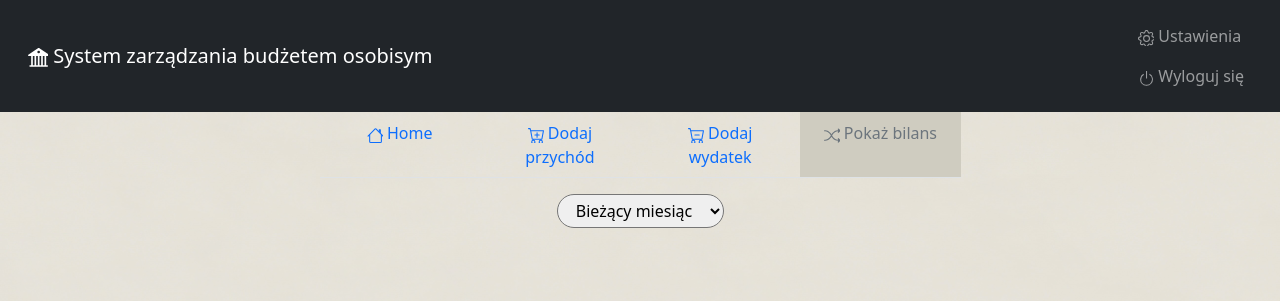
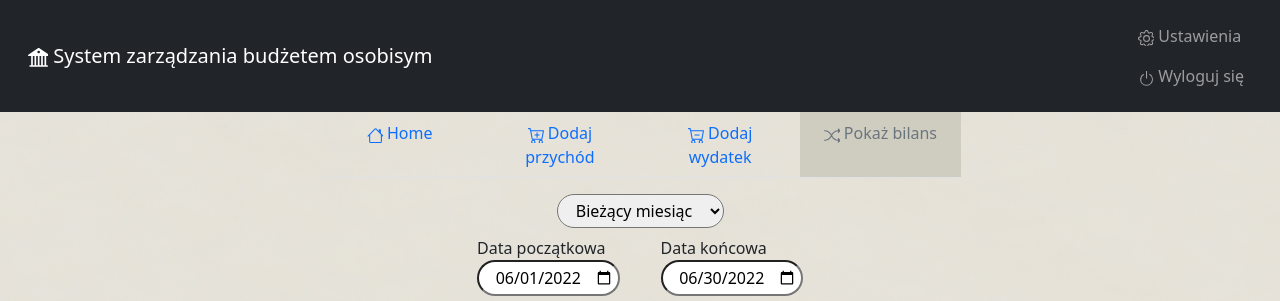
Before and after one commit to ad770/PersonalBudget_HTML, a PHP site: page /balance.php in a window 1280 px wide. Shown: the top 301 px of the page. Run offline with PHP 8.4, Linux system fonts and the light colour scheme; the visitor is signed in with stand-in values (Sample User, id 1); tables that the repository leaves empty hold one stand-in row (values such as "Sample post"); some libraries are stand-ins or nearby versions.

Commit message:
Add date inputs for undenify time period

```diff
--- a/balance.php
+++ b/balance.php
@@ -15,7 +15,7 @@ if (!isset($_SESSION['logged'])) {
     $end_of_previous_month = date('Y-m-d', strtotime("last day of last month"));
     $begin_of_current_year = date('Y-m-d', strtotime("first day of january"));
     $end_of_current_year = date('Y-m-d', strtotime("last day of december"));
-    $today = date('d-m-Y');
+    $today = date('Y-m-d');
 }
 ?>
 
@@ -103,17 +103,18 @@ if (!isset($_SESSION['logged'])) {
                                                                 echo 'selected= "selected"';
                                                             } ?>>Niestandardowy</option>
                             </select>
-                            <div class="hidden" id="choose_date" onChange="form.submit()">
+                            <div id="choose_date">
                                 <div class="input-group justify-content-between">
                                     <div class=" col-10 col-sm-8 col-md-6 col-lg-5 mx-2 my-2 d-flex flex-column align-self-center">
                                         <label for="begin_date">Data początkowa</label>
-                                        <input type="date" class="rounded-pill p-1 text-center" name="begin_date" id="begin_date">
+                                        <input type="date" class="rounded-pill p-1 text-center" name="begin_date" id="begin_date" onChange="form.submit()">
                                     </div>
                                     <div class=" col-10 col-sm-8 col-md-6 col-lg-5 mx-2 my-2 d-flex flex-column align-self-center">
                                         <label for="end_date">Data końcowa</label>
-                                        <input type="date" class="rounded-pill p-1 text-center" name="end_date" id="end_date">
+                                        <input type="date" class="rounded-pill p-1 text-center" name="end_date" id="end_date" onChange="form.submit()">
                                     </div>
                                 </div>
+
                             </div>
                             <?php
                             if (isset($_POST['balance'])) {
@@ -140,6 +141,7 @@ if (!isset($_SESSION['logged'])) {
                                 case "undenify":
                                     $begin_date = $_POST['begin_date'];
                                     $end_date = $_POST['end_date'];
+
                                     break;
                                 default:
                                     break;
@@ -151,17 +153,17 @@ if (!isset($_SESSION['logged'])) {
                     <div class="row d-flex flex-wrap">
                         <?php
                         ?>
-                        <table class="charts ">
+                        <table class="charts text-center">
                             <tr>
-                                <div id="income_chart" class="col-10 col-md-6 mx-auto" style=" height:500px;"></div>
-                                <div id="expense_chart" class="col-10 col-md-6 mx-auto" style=" height:500px;"></div>
+                                <div id="income_chart" class="col-10 col-md-6 mx-auto" style=" height:30em;"></div>
+                                <div id="expense_chart" class="col-10 col-md-6 mx-auto" style=" height:30em;"></div>
                             </tr>
                         </table>
                     </div>
                     <!-- /-/-/-/-/-/-/-/-/-/-/-/-/-/-/-/-/-/-/-/-/-/- -->
 
                     <div id="wrapper" class="show_balance">
-                        <div class="row text-center col-3 mx-auto">
+                        <div class="row text-center col-4 mx-auto">
                             <!-- Wartość TOTAL z danego okresu rozliczeniowego -->
                             <?php
                             $get_income_data = $db->prepare("SELECT SUM(amount) AS incomes FROM incomes WHERE user_id='$user_id' and date_of_income between '$begin_date' and '$end_date'");
@@ -181,8 +183,7 @@ if (!isset($_SESSION['logged'])) {
                                 } ?>><?php echo "Total: " . $month_balance . " zł";
                                         ?></h3>
                             <!-- /-/-/-/-/-/-/-/-/-/-/-/-/-/-/-/-/-/-/-/-/-/- -->
-
-                            <!-- Tabele trasankcji SQL -->
+                            <!-- Tabele z historią trasankcji SQL -->
                             <h2 class="mt-4 w-30">Historia transakcji</h2>
                         </div>
                         <div class="row text-center">
@@ -298,7 +299,6 @@ if (!isset($_SESSION['logged'])) {
                 <?php
                 $get_income_data_to_chart = $db->prepare("SELECT SUM(amount) AS income_sum_amount, income_category_assigned_to_user_id AS income_cat_id FROM incomes WHERE user_id='$user_id' and date_of_income between '$begin_date' and '$end_date' GROUP BY income_category_assigned_to_user_id");
                 $get_income_data_to_chart->execute();
-
                 while ($income_to_chart_result = $get_income_data_to_chart->fetch(PDO::FETCH_ASSOC)) {
                     $income_category_id_to_chart = $income_to_chart_result['income_cat_id'];
                     $get_income_cat_to_chart = $db->prepare("SELECT name FROM incomes_category_assigned_to_users WHERE id=$income_category_id_to_chart");
@@ -311,7 +311,7 @@ if (!isset($_SESSION['logged'])) {
 
             let income_options = {
                 title: 'Analiza przychodów',
-                titlePosition: 'in',
+                titlePosition: 'out',
                 legend: {
                     position: 'none',
                 },
@@ -347,10 +347,10 @@ if (!isset($_SESSION['logged'])) {
                 ?>
             ]);
 
+            let expense_options = {
 
-            let expense_options = {
                 title: 'Analiza wydatków',
-                titlePosition: 'in',
+                titlePosition: 'out',
                 legend: {
                     position: 'none',
                 },
@@ -366,22 +366,21 @@ if (!isset($_SESSION['logged'])) {
         }
     </script>
     <script>
-        document.getElementById('begin_date').value = <?php if (isset($_POST['begin_date'])) echo $_POST['begin_date'];
-                                                        else echo $begin_date; ?>;
-        document.getElementById('end_date').value = <?php if (isset($_POST['end_date'])) echo $_POST['end_date'];
-                                                    else echo $end_date; ?>;
-    </script>
-    <script>
-        $('#time_option').change(function() {
-            event.stopPropagation();
-
-            if ($(this).val() == "undenify") {
-                $('#choose_date').removeClass("hidden");
+        // Skrypt, który ma za zadanie pokazać div'a z wkyborem daty jedynie przy wybranej funkcji 'Niestandardowy'
+        // Niestety nie działa.
+        $("#time_option").change(function() {
+            if ($(this).val() != "undenify") {
+                $('#choose_date').hide();
             } else {
-                $('#choose_date').removeClass("show");
+                $('#choose_date').show();
             }
         });
     </script>
+    <script>
+        document.getElementById('begin_date').value = <?php echo "'" . $begin_date . "'"; ?>;
+        document.getElementById('end_date').value = <?php echo "'" . $end_date . "'"; ?>;
+    </script>
+
     <script>
         $(function() {
             $("td[colspan=2]").find("p").hide();
@@ -396,7 +395,6 @@ if (!isset($_SESSION['logged'])) {
             });
         });
     </script>
-    <script src="https://canvasjs.com/assets/script/canvasjs.min.js"></script>
     <script src="https://cdn.jsdelivr.net/npm/bootstrap@5.1.3/dist/js/bootstrap.bundle.min.js" integrity="sha384-ka7Sk0Gln4gmtz2MlQnikT1wXgYsOg+OMhuP+IlRH9sENBO0LRn5q+8nbTov4+1p" crossorigin="anonymous"></script>
     <script src="https://cdn.jsdelivr.net/npm/@popperjs/core@2.10.2/dist/umd/popper.min.js" integrity="sha384-7+zCNj/IqJ95wo16oMtfsKbZ9ccEh31eOz1HGyDuCQ6wgnyJNSYdrPa03rtR1zdB" crossorigin="anonymous"></script>
     <script src="https://cdn.jsdelivr.net/npm/bootstrap@5.1.3/dist/js/bootstrap.min.js" integrity="sha384-QJHtvGhmr9XOIpI6YVutG+2QOK9T+ZnN4kzFN1RtK3zEFEIsxhlmWl5/YESvpZ13" crossorigin="anonymous"></script>
```
